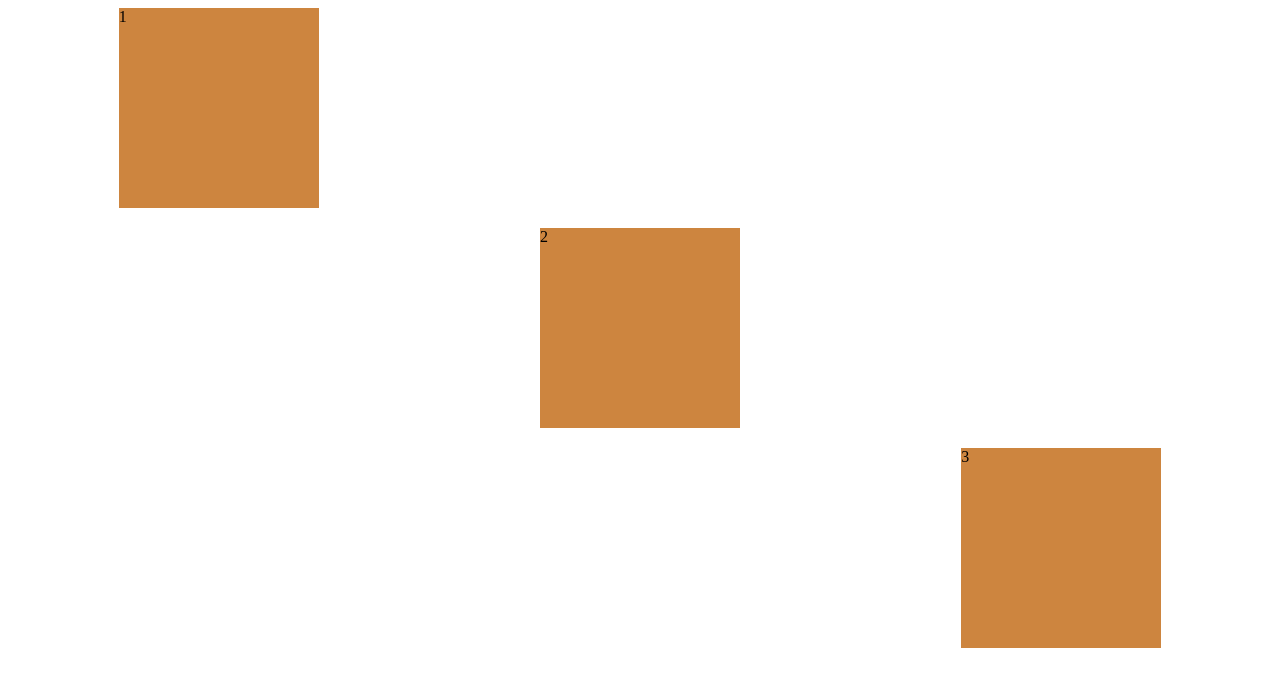
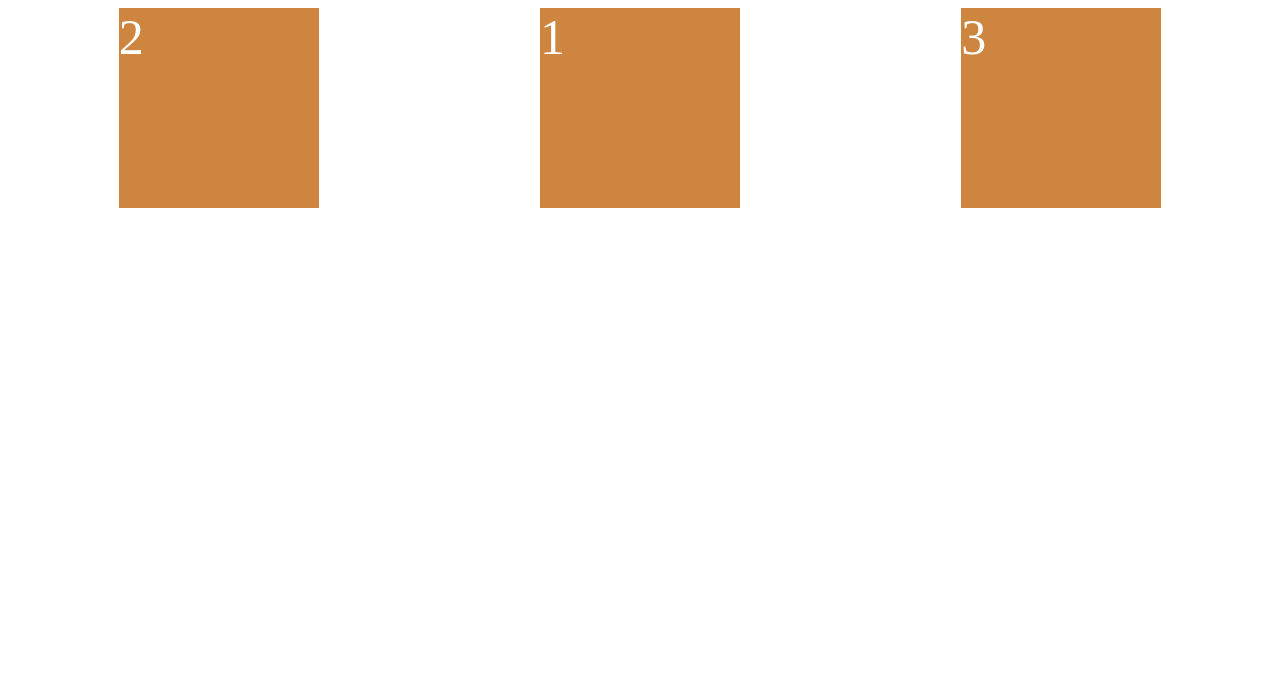
Before and after one commit to Kim-Hyeong-joon/CSS-Layout, a plain HTML site: page index.html in a window 1280 px wide. Drawn offline with Linux system fonts and the light colour scheme.

Commit message:
flex order

```diff
--- a/styles.css
+++ b/styles.css
@@ -8,12 +8,10 @@
   width: 200px;
   height: 200px;
   background: peru;
+  font-size: 50px;
+  color: white;
 }
 
 .box:nth-child(2) {
-  align-self: center;
+  order: -1;
 }
-
-.box:nth-child(3) {
-  align-self: flex-end;
-}
```
